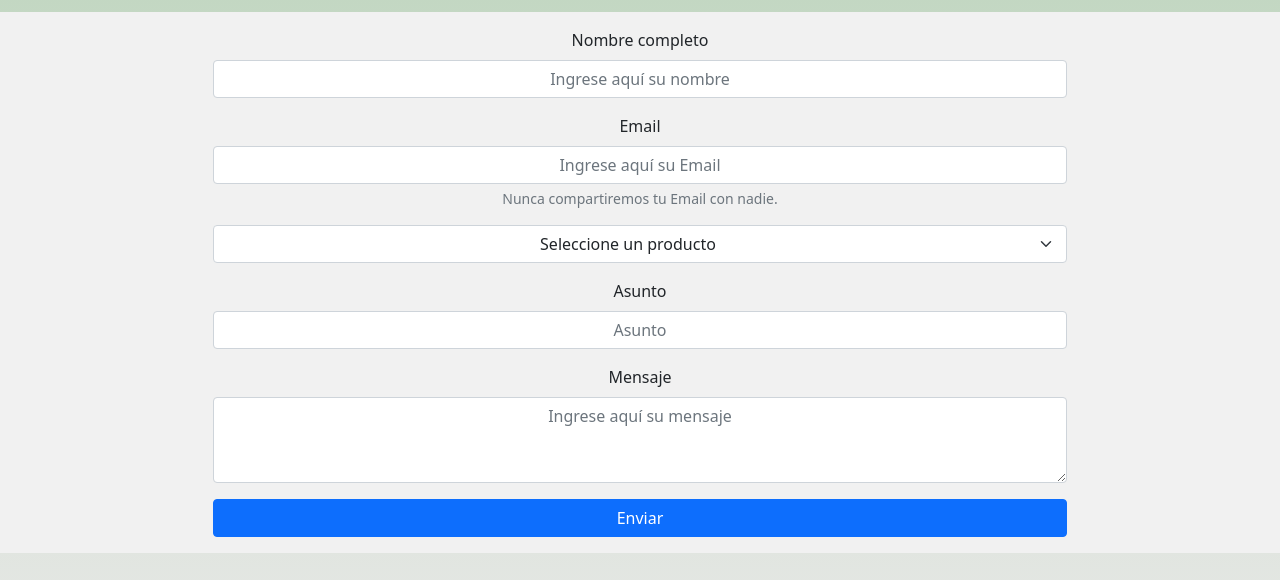
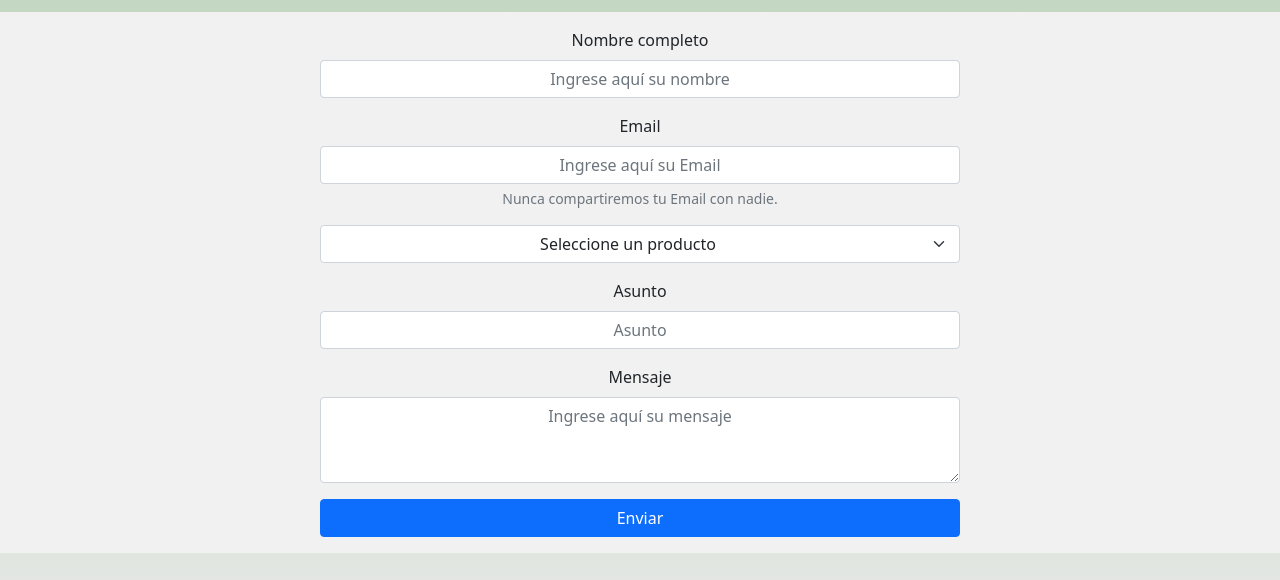
Before and after one commit to lautaroGozalvezGaray/Materos-GozalvezGarayLautaro, a website: page views/contacto.html in a window 1280 px wide. Shown: the part 976-1556 px from the top of the page. Drawn offline with nearby package versions, Linux system fonts and the light colour scheme.

Commit message:
arreglos en pagina de contacto

```diff
--- a/views/contacto.html
+++ b/views/contacto.html
@@ -114,7 +114,7 @@
             </div>
         </section>
         <div class="formStyle backForm">
-            <form class="col-8 mx-auto">
+            <form class="col-6 mx-auto">
                 <div class="mb-3 my-3" >
                     <div class="mb-3">
                     <label for="exampleInputPassword1" class="form-label">Nombre completo</label>
```
Also changed, not shown: sass/_footer.scss (+3 -6 lines).
